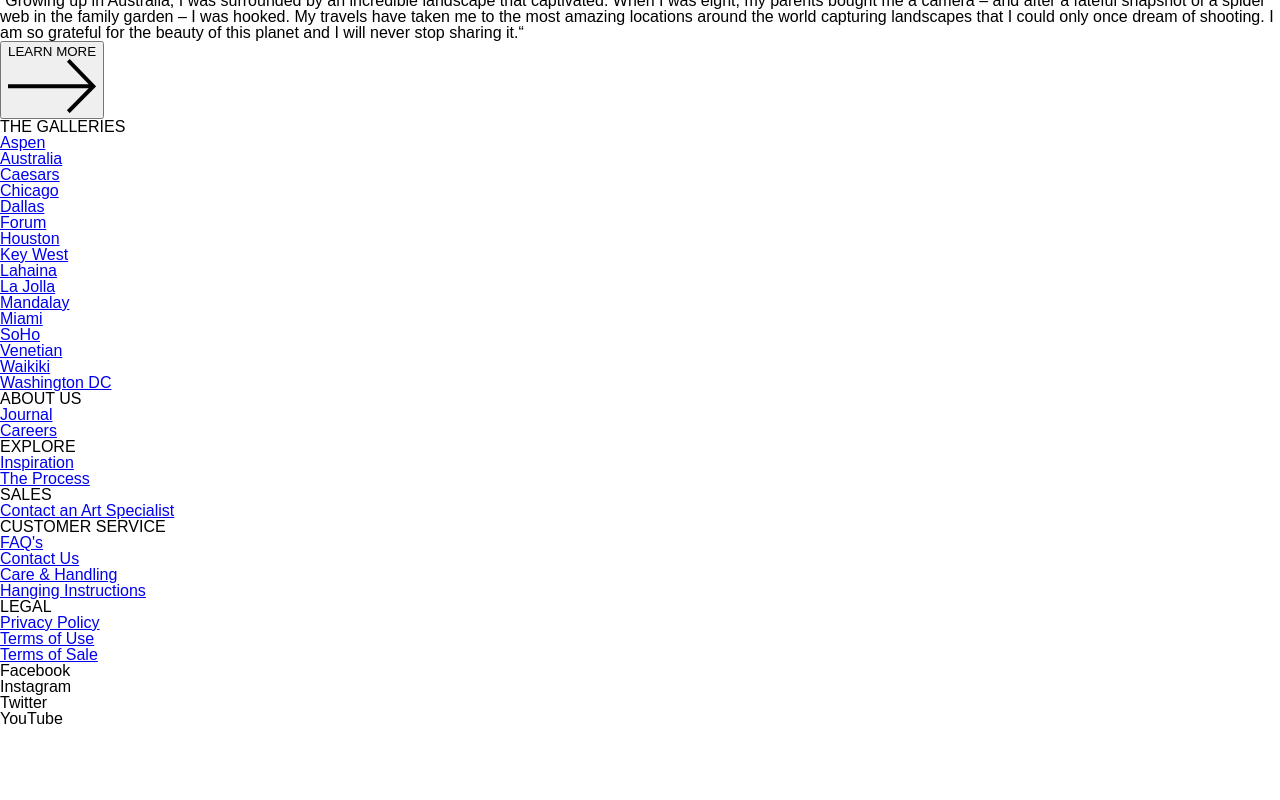
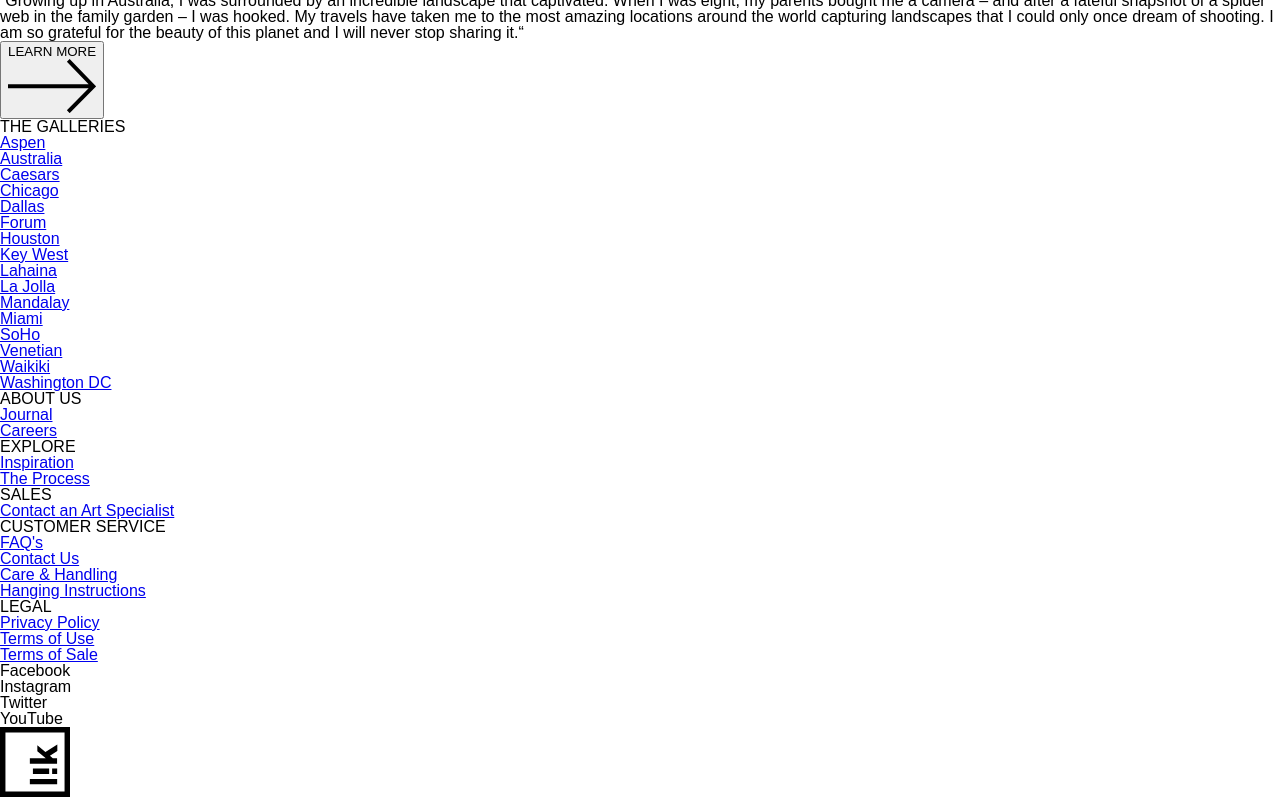
Before and after one commit to DJLionheart/ecommerce-clone, a React (Create React App) app: page / in a window 1280 px wide. Shown: the part 1582-2382 px from the top of the page. Before the commit the page ends 2309 px from the top, so only its background shows below. Built offline with nearby package versions, Linux system fonts and the light colour scheme.

Commit message:
logo component updates

```diff
--- a/src/components/Footer/Footer.js
+++ b/src/components/Footer/Footer.js
@@ -8,6 +8,7 @@ import explore from './explore';
 import sales from './sales';
 import customerService from './customerService';
 import legal from './legal';
+import SmallLogo from '../logos/SmallLogo/SmallLogo';
 
 
 
@@ -26,6 +27,9 @@ function Footer() {
                 <li>Twitter</li>
                 <li>YouTube</li>
             </ul>
+            <div className="footer_logo_container">
+                <SmallLogo/>
+            </div>
         </footer>
     )
 }
--- a/src/components/NavBar/NavBar.css
+++ b/src/components/NavBar/NavBar.css
@@ -6,10 +6,6 @@ header {
     background-color: lightblue;
 }
 
-.nav_logo {
-    width: 200px;
-}
-
 .nav_icon {
     width: 20px;
 }
--- a/src/components/NavBar/NavBar.js
+++ b/src/components/NavBar/NavBar.js
@@ -1,16 +1,14 @@
 import React, { Component } from 'react';
 
 import './NavBar.css';
+import FullLogo from '../logos/FullLogo/FullLogo';
 
 class NavBar extends Component {
     render() {
         return(
             <header>
                 <div className="logo_container">
-                    <svg className="nav_logo" xmlns="http://www.w3.org/2000/svg" viewBox="0 0 319.5 81.7">
-                        <path d="M96.6 36.2h28.2v5.2h-22.2v7.1h19.1v5.2h-19.1v13.2h-6zm32.4 0h6v30.7h-6zm10.4 0h6.4l20.5 22.2V36.2h5.7v30.7h-5.5L145.2 44v22.9h-5.8zm37.1 0h27.4v5.2h-21.5v7.1H201v5.2h-18.6v8.1h22.1v5.1h-28zm60.9 18.5L231 41l-6.4 13.7h12.8zm-9.8-18.5h6.8l14.9 30.7H243l-3.2-7h-17.7l-3.2 7h-6.4l15.1-30.7zm42.1 13.7c4.9 0 7.4-.7 7.4-4.3 0-3.6-2.5-4.3-7.4-4.3h-11.6v8.6h11.6zm-17.6-13.7h18.4c7.3 0 12.5 1.6 12.5 9.2 0 5.7-4 8.8-8.6 9l9.4 12.5h-7.4l-8.9-12.1H258v12.1h-6V36.2zm47.7 5.2h-13.7v-5.2h33.4v5.2h-13.7v25.5h-6zM6.3 75.3h69v-69h-69v69zm75.4 6.4H0V0h81.7v81.7zm-20-45.3h5v6.3H34.8v-6.3h18.5l-9.8-8.1v-7l9.4 7.8 13.9-8.6V28l-8.6 5.4 3.5 3zm5 18.4h-5.8v-6.4h5.8v6.4zm-9.3 0h-19v-6.4h19v6.4zm9.3 12.1H34.8v-6.3h31.9v6.3z" class="st0">
-                        </path>
-                    </svg>
+                    <FullLogo/>
                 </div>
                 <ul>
                     <li className="nav_li">THE WORK</li>
--- /dev/null
+++ b/src/components/logos/FullLogo/FullLogo.css
@@ -0,0 +1,3 @@
+.logo_full {
+    width: 200px;
+}
--- /dev/null
+++ b/src/components/logos/FullLogo/FullLogo.js
@@ -0,0 +1,14 @@
+import React from 'react';
+
+import './FullLogo.css'
+
+function FullLogo() {
+    return(
+        <svg xmlns="http://www.w3.org/2000/svg" viewBox="0 0 319.5 81.7" className="logo_full">
+            <path d="M96.6 36.2h28.2v5.2h-22.2v7.1h19.1v5.2h-19.1v13.2h-6zm32.4 0h6v30.7h-6zm10.4 0h6.4l20.5 22.2V36.2h5.7v30.7h-5.5L145.2 44v22.9h-5.8zm37.1 0h27.4v5.2h-21.5v7.1H201v5.2h-18.6v8.1h22.1v5.1h-28zm60.9 18.5L231 41l-6.4 13.7h12.8zm-9.8-18.5h6.8l14.9 30.7H243l-3.2-7h-17.7l-3.2 7h-6.4l15.1-30.7zm42.1 13.7c4.9 0 7.4-.7 7.4-4.3 0-3.6-2.5-4.3-7.4-4.3h-11.6v8.6h11.6zm-17.6-13.7h18.4c7.3 0 12.5 1.6 12.5 9.2 0 5.7-4 8.8-8.6 9l9.4 12.5h-7.4l-8.9-12.1H258v12.1h-6V36.2zm47.7 5.2h-13.7v-5.2h33.4v5.2h-13.7v25.5h-6zM6.3 75.3h69v-69h-69v69zm75.4 6.4H0V0h81.7v81.7zm-20-45.3h5v6.3H34.8v-6.3h18.5l-9.8-8.1v-7l9.4 7.8 13.9-8.6V28l-8.6 5.4 3.5 3zm5 18.4h-5.8v-6.4h5.8v6.4zm-9.3 0h-19v-6.4h19v6.4zm9.3 12.1H34.8v-6.3h31.9v6.3z" class="st0">
+            </path>
+        </svg>
+    )
+}
+
+export default FullLogo;
--- /dev/null
+++ b/src/components/logos/SmallLogo/SmallLogo.css
@@ -0,0 +1,3 @@
+.logo_small {
+    width: 70px;
+}
--- /dev/null
+++ b/src/components/logos/SmallLogo/SmallLogo.js
@@ -0,0 +1,14 @@
+import React from 'react';
+
+import './SmallLogo.css';
+
+function SmallLogo() {
+    return(
+        <svg aria-hidden="true" className="logo_small" viewBox="0 0 82.3 82.3">
+            <path d="M6.4 75.9h69.5V6.4H6.4v69.5zm75.9 6.4H0V0h82.3v82.3zM62.1 36.7h5v6.4h-32v-6.4h18.7l-9.9-8.2v-7l9.5 7.8 14-8.7v7.6l-8.7 5.5 3.4 3zm5.1 18.5h-5.9v-6.4h5.9v6.4zm-9.4 0H38.7v-6.4h19.1v6.4zm9.4 12.2H35.1V61h32.1v6.4z">
+            </path>
+        </svg>
+    )
+}
+
+export default SmallLogo;
```
Also changed, not shown: src/assets/media/logos/fullLogo.svg (renamed from src/assets/media/nav/navLogo.svg), src/assets/media/logos/smallLogo.svg (added).
